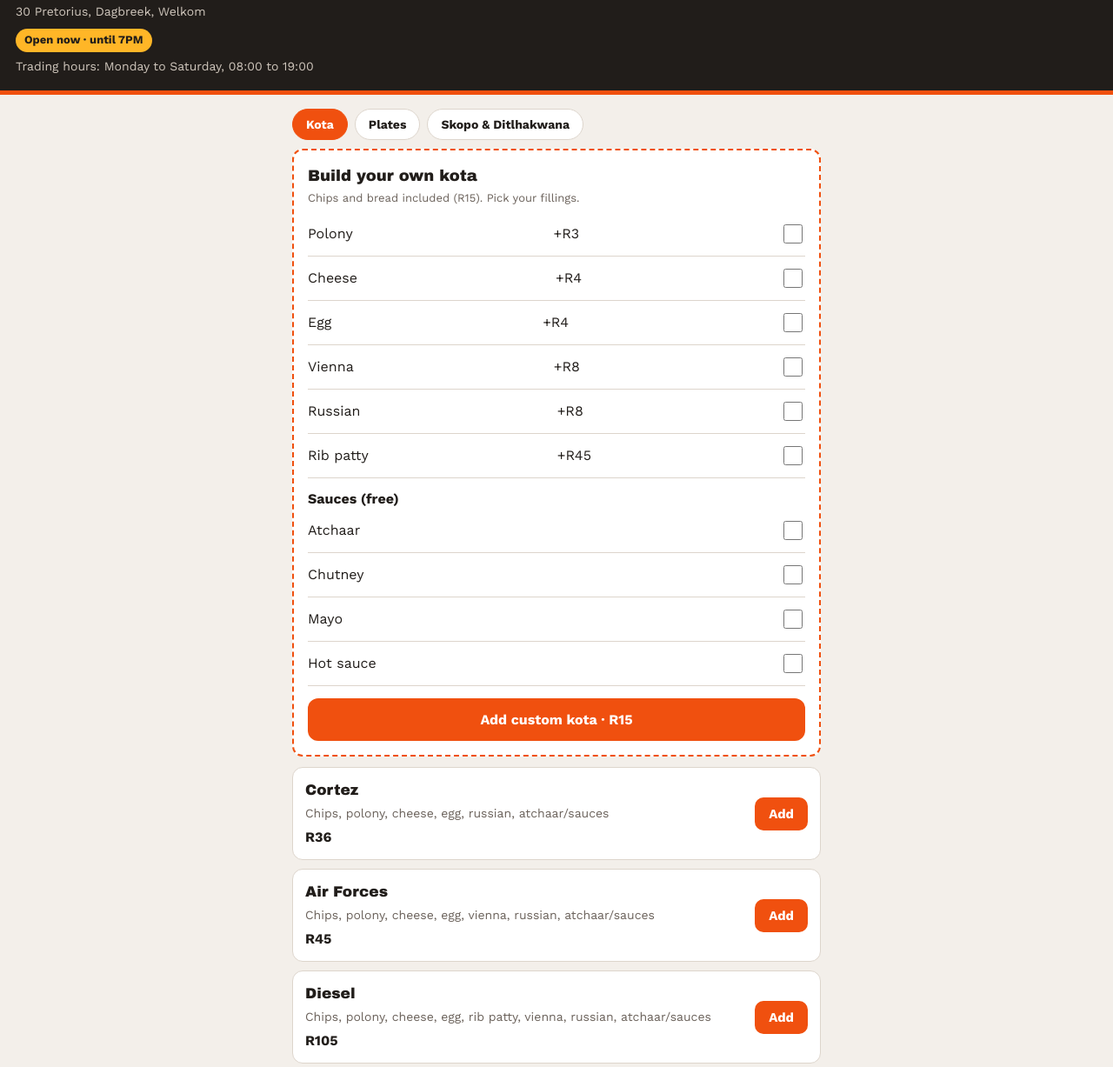
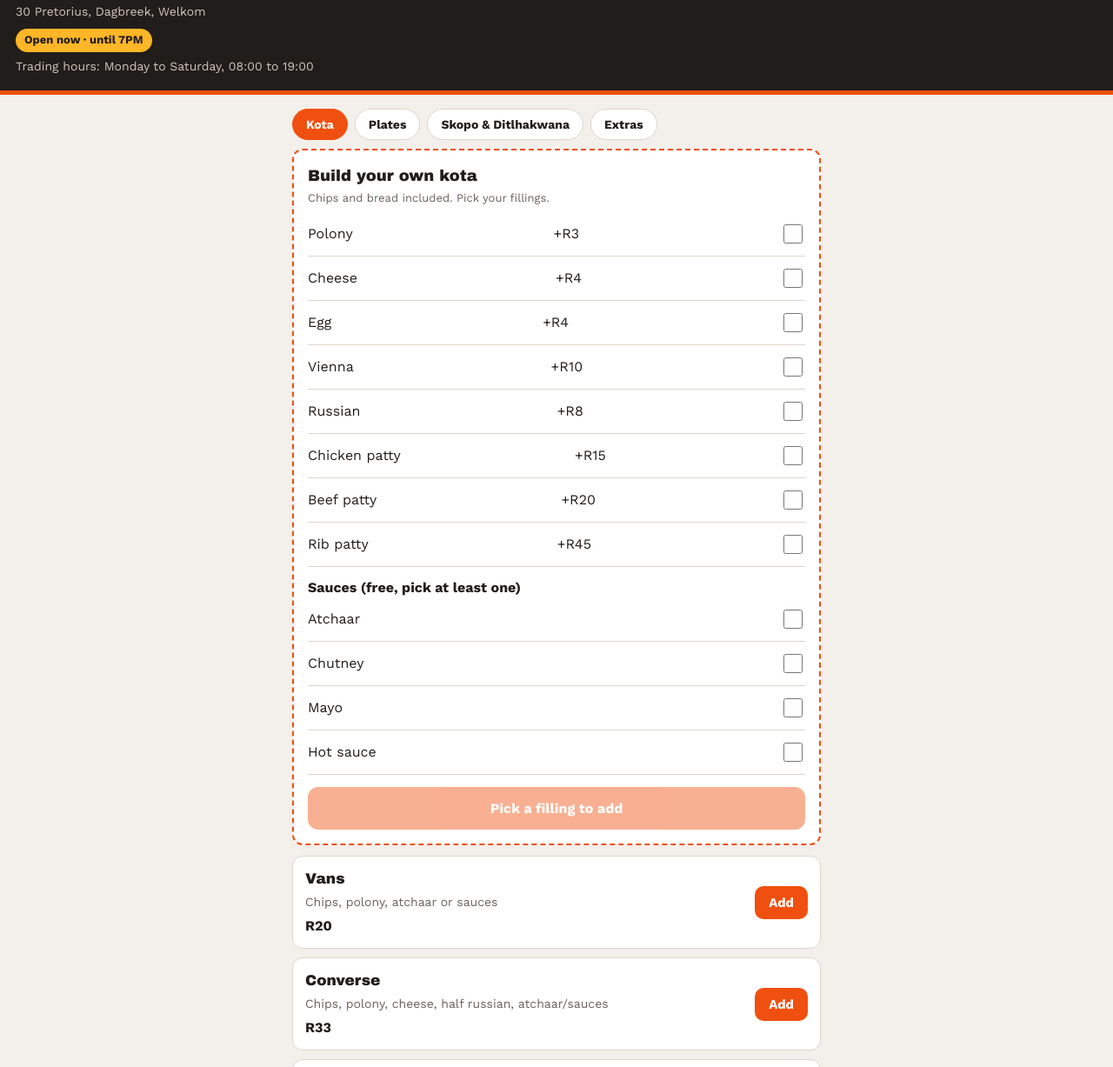
Before and after one commit to siyabongajaho/devine-shisanyama, a plain HTML site: page Order.html in a window 1280 px wide. Shown: the part 59-1286 px from the top of the page at 87% size. Drawn offline with nearby package versions, Linux system fonts and the light colour scheme.

Commit message:
Add files via upload

```diff
--- a/Order.html
+++ b/Order.html
@@ -70,20 +70,30 @@ input[type=text],input[type=tel],textarea{width:100%;padding:12px;border-radius:
 /* ---- Edit these to change the shop ---- */
 const PHONE='27607639734';
 const MENU=[
+{id:'vans',c:'Kota',n:'Vans',d:'Chips, polony, atchaar or sauces',p:20},
+{id:'converse',c:'Kota',n:'Converse',d:'Chips, polony, cheese, half russian, atchaar/sauces',p:33},
 {id:'cortez',c:'Kota',n:'Cortez',d:'Chips, polony, cheese, egg, russian, atchaar/sauces',p:36},
 {id:'air',c:'Kota',n:'Air Forces',d:'Chips, polony, cheese, egg, vienna, russian, atchaar/sauces',p:45},
-{id:'diesel',c:'Kota',n:'Diesel',d:'Chips, polony, cheese, egg, rib patty, vienna, russian, atchaar/sauces',p:105},
+{id:'dunk',c:'Kota',n:'Air Dunk',d:'Chips, polony, cheese, egg, chicken patty, russian, atchaar/sauces',p:60},
+{id:'max',c:'Kota',n:'Air Max',d:'Chips, polony, cheese, egg, beef patty, vienna, russian, atchaar/sauces',p:70},
+{id:'replay',c:'Kota',n:'Replay',d:'Chips, polony, cheese, egg, rib patty, vienna, russian, atchaar/sauces',p:80},
+{id:'diesel',c:'Kota',n:'Diesel',d:'Chips, polony, cheese, egg, beef & rib patty, vienna, russian, atchaar/sauces',p:105},
+{id:'wrap',c:'Kota',n:'Kota Wrap',d:'Chips, polony, egg, cheese, beef patty, russian, vienna & sauces',p:75},
 {id:'pork',c:'Plates',n:'Pork plate',d:'Quarter leg, wors & pork rasher',p:85},
 {id:'rib',c:'Plates',n:'Rib plate',d:'Wors, short-rib & pork rasher',p:95},
 {id:'chicken',c:'Plates',n:'Full chicken plate',d:'Full chicken & pap',p:90},
 {id:'skopo',c:'Skopo & Ditlhakwana',n:'Skopo',d:'Sheep head',p:80},
 {id:'dit',c:'Skopo & Ditlhakwana',n:'Ditlhakwana',d:'4 pork trotters',p:50},
-{id:'ditp',c:'Skopo & Ditlhakwana',n:'Ditlhakwana plate',d:'4 pork trotters with pap',p:60}];
-// Custom kota prices are placeholders: set your real prices here
-const BASE=15;
-const FILL=[['Polony',3],['Cheese',4],['Egg',4],['Vienna',8],['Russian',8],['Rib patty',45]];
+{id:'ditp',c:'Skopo & Ditlhakwana',n:'Ditlhakwana plate',d:'4 pork trotters with pap',p:60},
+{id:'xchick',c:'Extras',n:'Chicken patty',d:'Extra for any kota',p:15},
+{id:'xbeef',c:'Extras',n:'Beef patty',d:'Extra for any kota',p:20},
+{id:'xsauce',c:'Extras',n:'Sauces',d:'Extra sauces',p:5},
+{id:'xvienna',c:'Extras',n:'Vienna',d:'Extra for any kota',p:10}];
+// Custom kota: patty and vienna prices are from the menu extras list. Polony, cheese, egg, russian and rib patty are still placeholders: set your real prices here. There is no base price, so a custom kota costs only the fillings picked
+const BASE=0;
+const FILL=[['Polony',3],['Cheese',4],['Egg',4],['Vienna',10],['Russian',8],['Chicken patty',15],['Beef patty',20],['Rib patty',45]];
 const SAUCE=['Atchaar','Chutney','Mayo','Hot sauce'];
-const CATS=['Kota','Plates','Skopo & Ditlhakwana'];
+const CATS=['Kota','Plates','Skopo & Ditlhakwana','Extras'];
 /* --------------------------------------- */
 const $=s=>document.querySelector(s);
 function shop(){
@@ -120,16 +130,17 @@ function menuView(){
 function builder(){
   const {fill,sauce}=S.sel;
   const price=BASE+FILL.filter(f=>fill.includes(f[0])).reduce((a,f)=>a+f[1],0);
-  return `<div class="build"><h3>Build your own kota</h3><p class="note" style="margin:4px 0 6px">Chips and bread included (${R(BASE)}). Pick your fillings.</p>`+
+  return `<div class="build"><h3>Build your own kota</h3><p class="note" style="margin:4px 0 6px">Chips and bread included. Pick your fillings.</p>`+
   FILL.map(f=>`<label class="chk"><span>${f[0]}</span><span>+${R(f[1])}</span><input type="checkbox" ${fill.includes(f[0])?'checked':''} onchange="tog('fill','${f[0]}')"></label>`).join('')+
-  `<p style="margin:12px 0 0;font-weight:600">Sauces (free)</p>`+
+  `<p style="margin:12px 0 0;font-weight:600">Sauces (free, pick at least one)</p>`+
   SAUCE.map(s=>`<label class="chk"><span>${s}</span><input type="checkbox" ${sauce.includes(s)?'checked':''} onchange="tog('sauce','${s}')"></label>`).join('')+
-  `<button class="primary"${shop().open?'':' disabled'} onclick="addCustom()">Add custom kota · ${R(price)}</button></div>`;
+  `<button class="primary"${shop().open&&fill.length&&sauce.length?'':' disabled'} onclick="addCustom()">${!fill.length?'Pick a filling to add':!sauce.length?'Pick a sauce to add':'Add custom kota · '+R(price)}</button></div>`;
 }
 function tog(k,v){const a=S.sel[k];const i=a.indexOf(v);i<0?a.push(v):a.splice(i,1);render()}
 function addCustom(){
   if(!shop().open)return render();
   const {fill,sauce}=S.sel;
+  if(!fill.length||!sauce.length)return;
   const p=BASE+FILL.filter(f=>fill.includes(f[0])).reduce((a,f)=>a+f[1],0);
   const d='Chips'+(fill.length?', '+fill.join(', '):'')+(sauce.length?' | Sauces: '+sauce.join(', '):' | No sauce');
   const key='custom:'+d;
```
